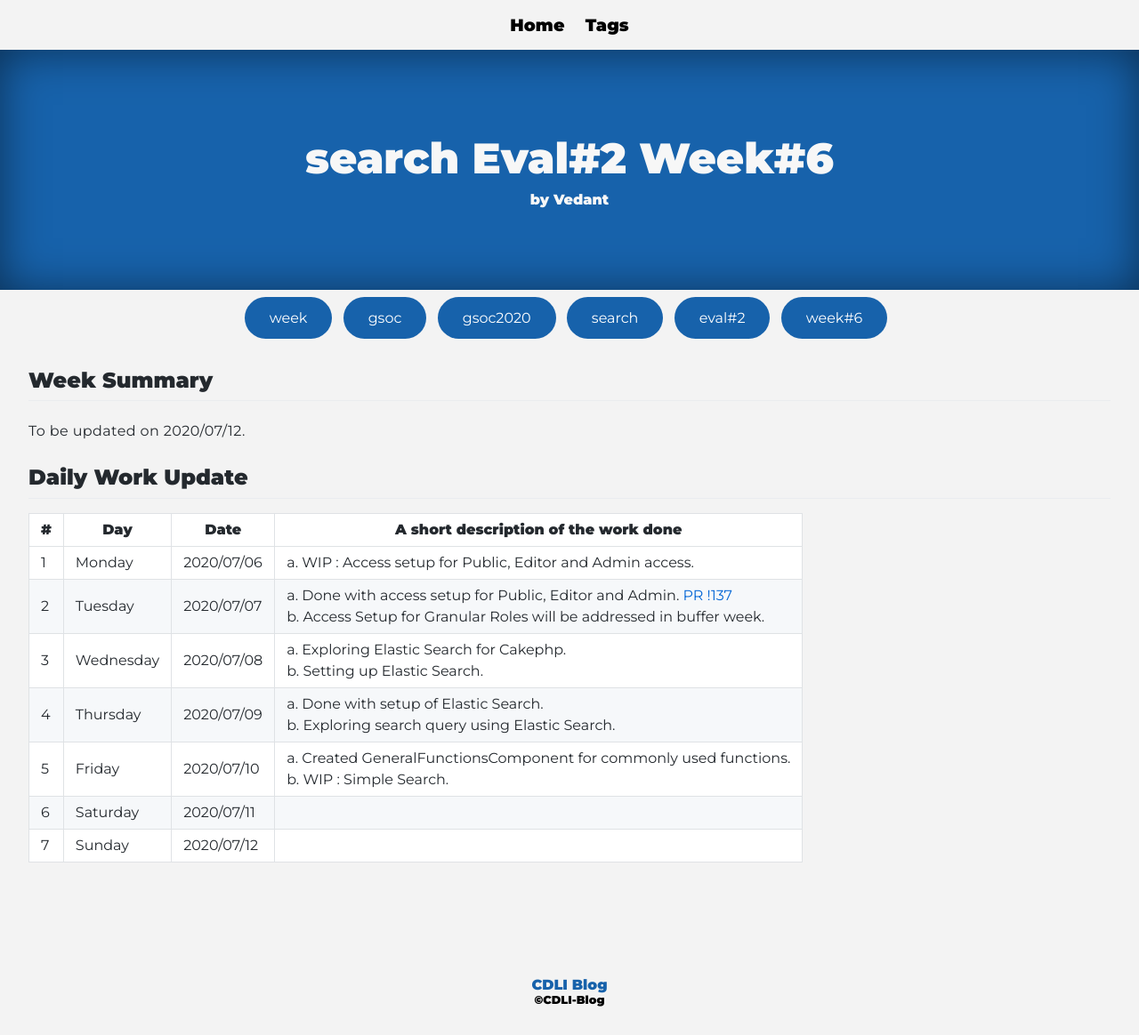
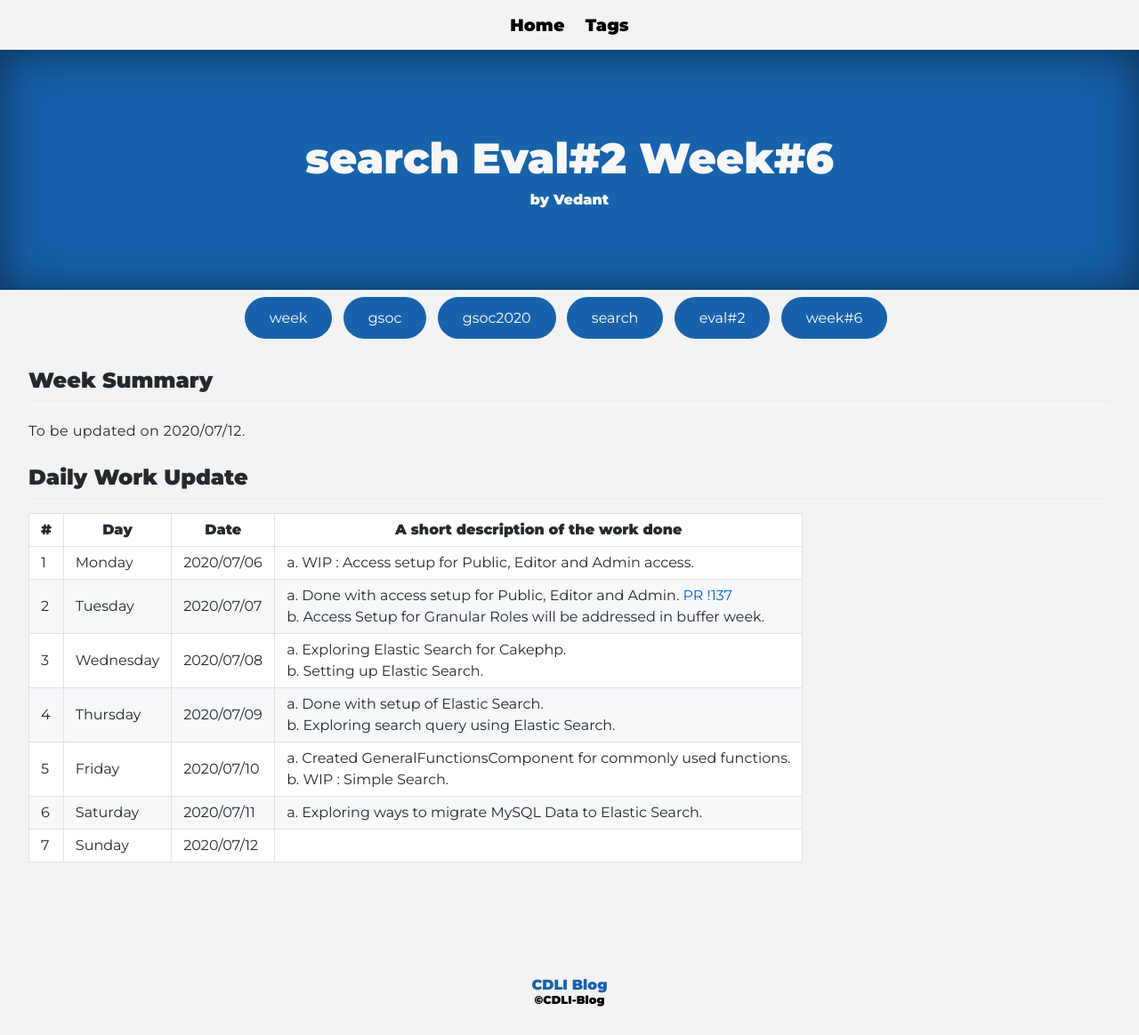
Before and after one commit to cdli-gh/blog, a Jekyll site: the page built from _blog/gsoc20/search/posts/07_week6.md, in a window 1280 px wide. Shown: the whole page at 89% size. Built offline with Jekyll 4.4.1, drawn with Linux system fonts in a browser that asks for light colours; Markdown is read by kramdown in place of the engine named in the settings.

Commit message:
Search : DailyUpdates 6:6

```diff
--- a/_blog/gsoc20/search/posts/07_week6.md
+++ b/_blog/gsoc20/search/posts/07_week6.md
@@ -18,5 +18,5 @@ To be updated on 2020/07/12.
 |3   	| Wednesday  	|  2020/07/08 	|  a. Exploring Elastic Search for Cakephp. <br> b. Setting up Elastic Search. |
 |4   	| Thursday  	|   2020/07/09	|  a. Done with setup of Elastic Search. <br> b. Exploring search query using Elastic Search.	|
 |5   	| Friday  	|   2020/07/10	|   a. Created GeneralFunctionsComponent for commonly used functions. <br> b. WIP : Simple Search. 	|
-|6   	| Saturday  	|   2020/07/11	|   	|
+|6   	| Saturday  	|   2020/07/11	|  a. Exploring ways to migrate MySQL Data to Elastic Search.  	|
 |7   	| Sunday  	|   2020/07/12	|   	|
```
